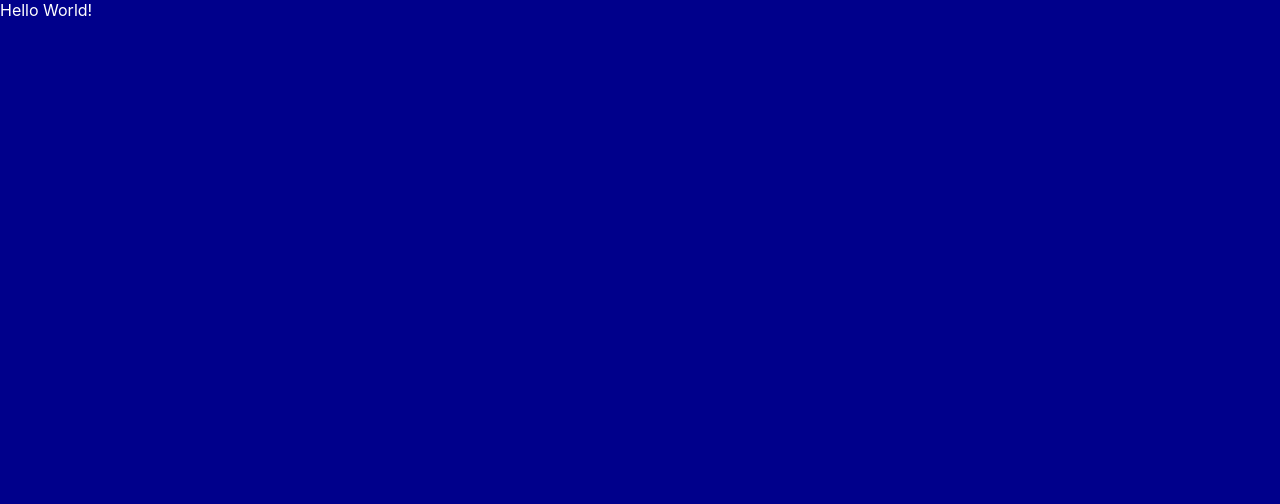
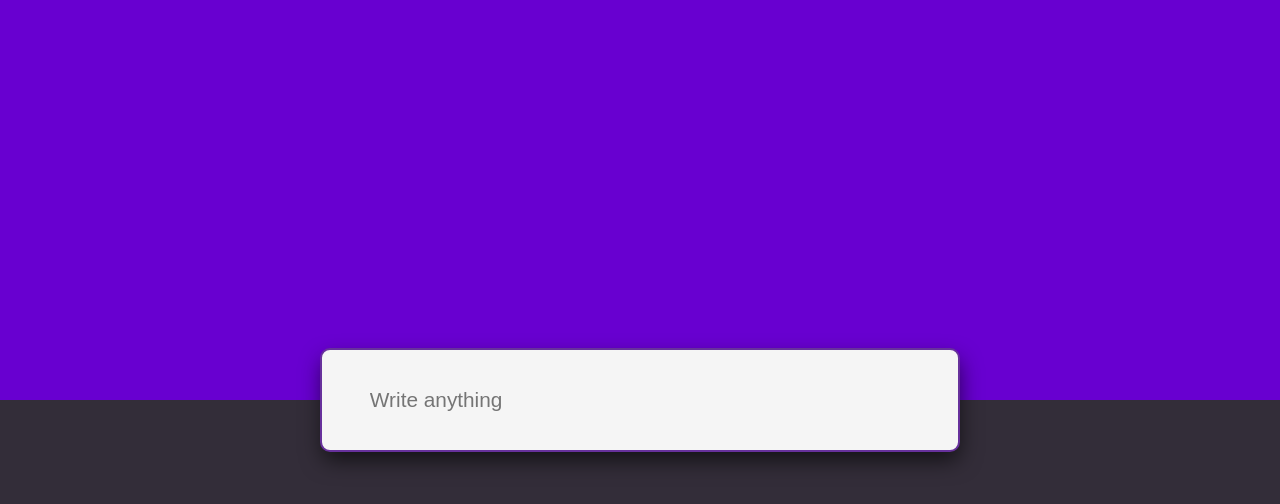
Before and after one commit to AndreGlatz/visit-card, a Next.js app: page / in a window 1280 px wide. Shown: the top 504 px of the page. Built offline with nearby package versions, Linux system fonts and the light colour scheme.

Commit message:
add home page

```diff
--- a/pages/index.tsx
+++ b/pages/index.tsx
@@ -1,13 +1,14 @@
 import React from "react";
-import styled from "styled-components";
-
-const Container = styled.div`
-  background: darkblue;
-  color: white;
-  width: 100vw;
-  height: 100vh;
-`;
+import Background from "@App/components/Background";
+import TextInput from "@App/components/TextInput";
+import FlexContainer from "@App/components/FlexContainer";
 
 export default function Home() {
-  return <Container>Hello World!</Container>;
+  return (
+    <Background>
+      <FlexContainer>
+        <TextInput placeholder="Write anything" />
+      </FlexContainer>
+    </Background>
+  );
 }
--- /dev/null
+++ b/src/components/Background/index.tsx
@@ -0,0 +1,12 @@
+import React from "react";
+import { Container } from "./styles";
+
+type Props = {
+  children?: any;
+};
+
+const Background: React.FC<Props> = (props: Props) => {
+  return <Container>{props.children}</Container>;
+};
+
+export default Background;
--- /dev/null
+++ b/src/components/Background/styles.ts
@@ -0,0 +1,7 @@
+import styled from "styled-components";
+
+export const Container = styled.div`
+  height: 100%;
+  width: 100%;
+  background: linear-gradient(to bottom, #6800d0 50%, #332d39 0%);
+`;
--- /dev/null
+++ b/src/components/FlexContainer/index.tsx
@@ -0,0 +1,11 @@
+import styled from "styled-components";
+
+const FlexContainer = styled.div`
+  display: flex;
+  height: 100%;
+  width: 100%;
+  justify-content: center;
+  align-items: center;
+`;
+
+export default FlexContainer;
--- /dev/null
+++ b/src/components/TextInput/index.tsx
@@ -0,0 +1,36 @@
+import React, { useState } from "react";
+import { Input } from "./styles";
+import { useRouter } from "next/router";
+
+type Props = {
+  placeholder?: any;
+};
+
+const TextInput: React.FC<Props> = (props: Props) => {
+  const router = useRouter();
+  const [value, setValue] = useState("");
+
+  function redirect(event: React.KeyboardEvent<HTMLInputElement>) {
+    const key = event.key;
+
+    if (key === "Enter") {
+      router.push(`https://localhost:3000/${value}`);
+    }
+  }
+
+  function handleChange(event: React.ChangeEvent<HTMLInputElement>) {
+    setValue(event.target.value);
+  }
+
+  return (
+    <Input
+      name="text"
+      type="text"
+      placeholder={props.placeholder}
+      onKeyDown={redirect}
+      onChange={handleChange}
+    />
+  );
+};
+
+export default TextInput;
--- /dev/null
+++ b/src/components/TextInput/styles.ts
@@ -0,0 +1,17 @@
+import styled from "styled-components";
+
+export const Input = styled.input`
+  height: 13%;
+  width: 50%;
+  background: #f5f5f5;
+  border: 2px solid #67319c;
+  box-sizing: border-box;
+  box-shadow: 1px 10px 22px -2px rgba(0, 0, 0, 0.63);
+  border-radius: 10px;
+  padding: 0em 2.3em;
+  font-size: 1.3rem;
+
+  ${this}::placeholder {
+    font-size: 1.3rem;
+  }
+`;
--- a/src/styles/globals.ts
+++ b/src/styles/globals.ts
@@ -7,6 +7,11 @@ export default createGlobalStyle`
     margin: 0;
     font-family: -apple-system, BlinkMacSystemFont, Segoe UI, Roboto, Oxygen,
       Ubuntu, Cantarell, Fira Sans, Droid Sans, Helvetica Neue, sans-serif;
+    height: 100%;
+  }
+
+  body > div {
+    height: 100%;
   }
 
   a {
@@ -17,4 +22,5 @@ export default createGlobalStyle`
   * {
     box-sizing: border-box;
   }
+
 `;
```
